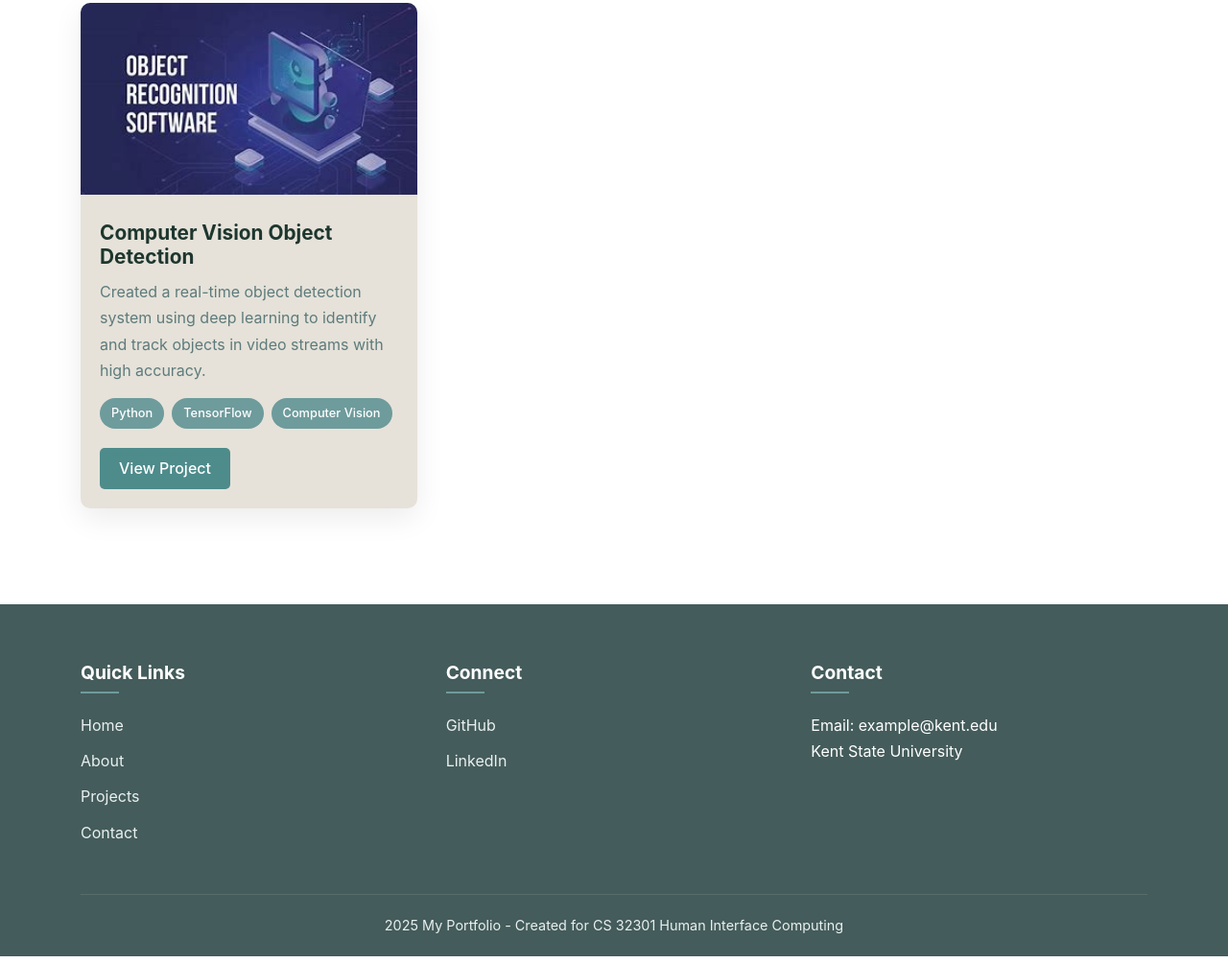
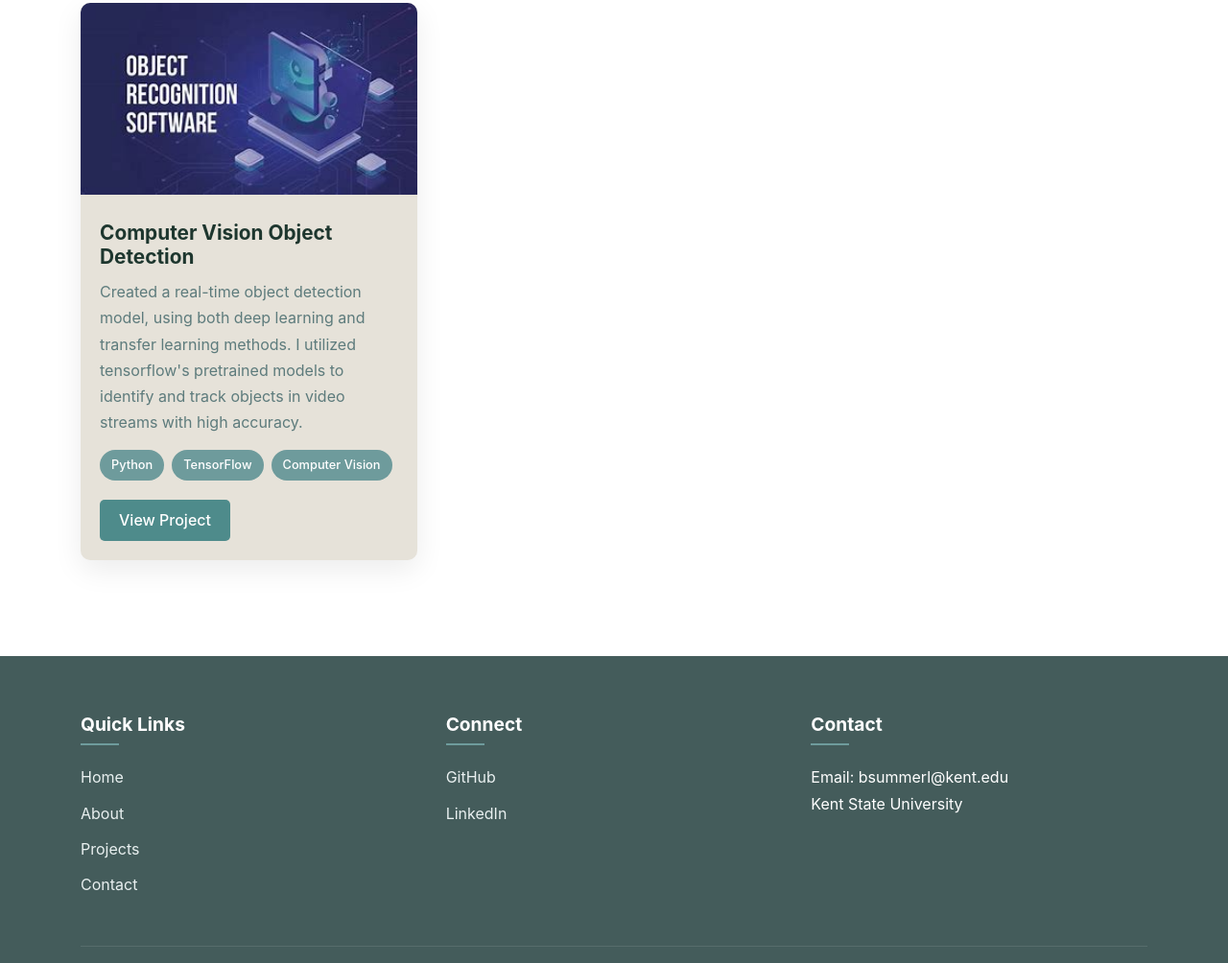
Before and after one commit to SummerlinCodes/My-Portfolio, a plain HTML site: page projects.html in a window 1280 px wide. Shown: the part 272-1276 px from the top of the page at 96% size. Drawn offline with Linux system fonts and the light colour scheme.

Commit message:
Fixed footer email mishap

```diff
--- a/projects.html
+++ b/projects.html
@@ -325,7 +325,7 @@
                     <img src="images/Obj Rec for HIC Projects.jpg" alt="Computer Vision Object Detection" class="project-img">
                     <div class="project-content">
                         <h3>Computer Vision Object Detection</h3>
-                        <p>Created a real-time object detection system using deep learning to identify and track objects in video streams with high accuracy.</p>
+                        <p>Created a real-time object detection model, using both deep learning and transfer learning methods.  I utilized tensorflow's pretrained models to identify and track objects in video streams with high accuracy.</p>
                         <div class="project-tags">
                             <span class="tag">Python</span>
                             <span class="tag">TensorFlow</span>
@@ -360,7 +360,7 @@
                 </div>
                 <div class="footer-section">
                     <h3>Contact</h3>
-                    <p>Email: example@kent.edu</p>
+                    <p>Email: bsummerl@kent.edu</p>
                     <p>Kent State University</p>
                 </div>
             </div>
```
Also changed, not shown: about.html (+1 -1 lines), contact.html (+1 -1 lines).
